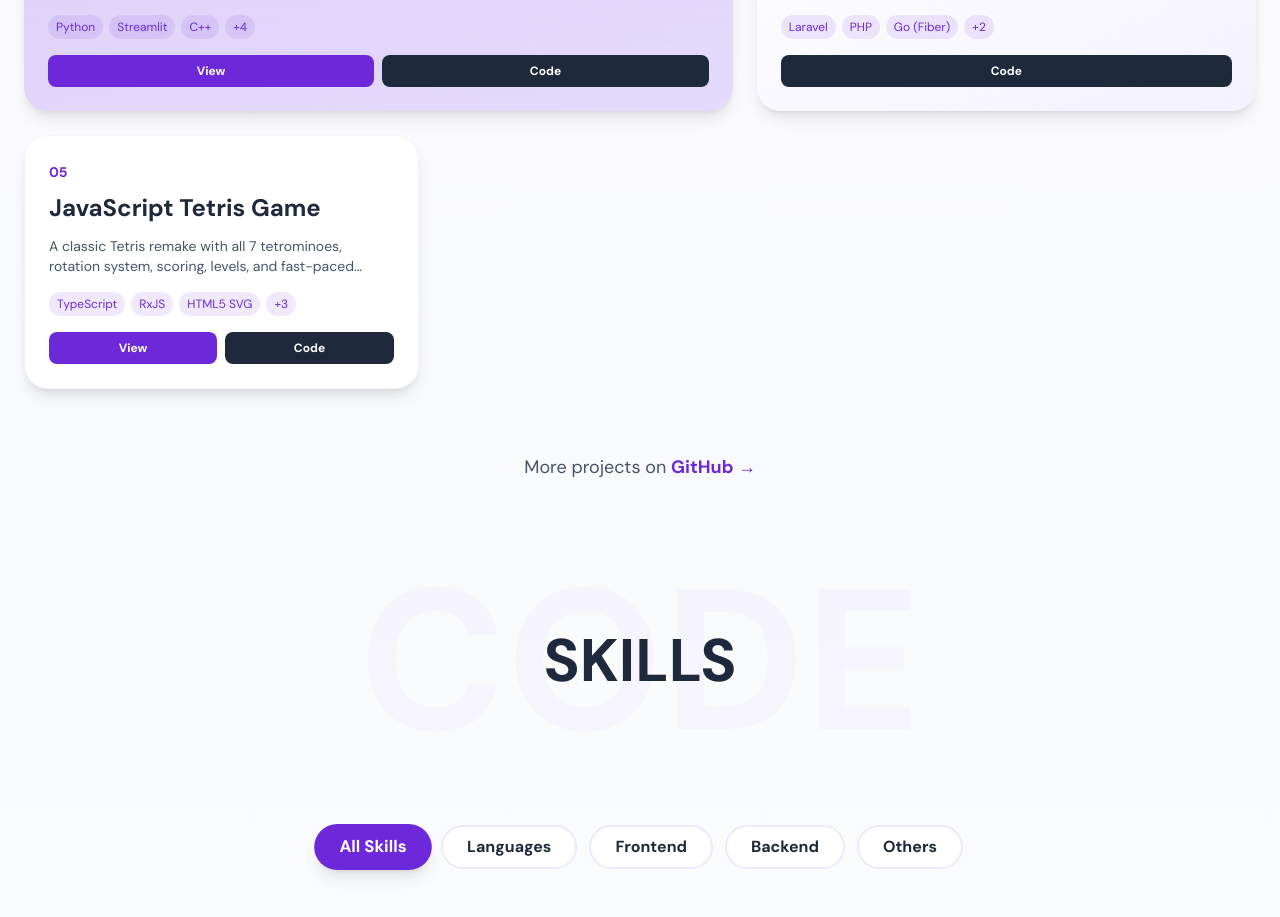
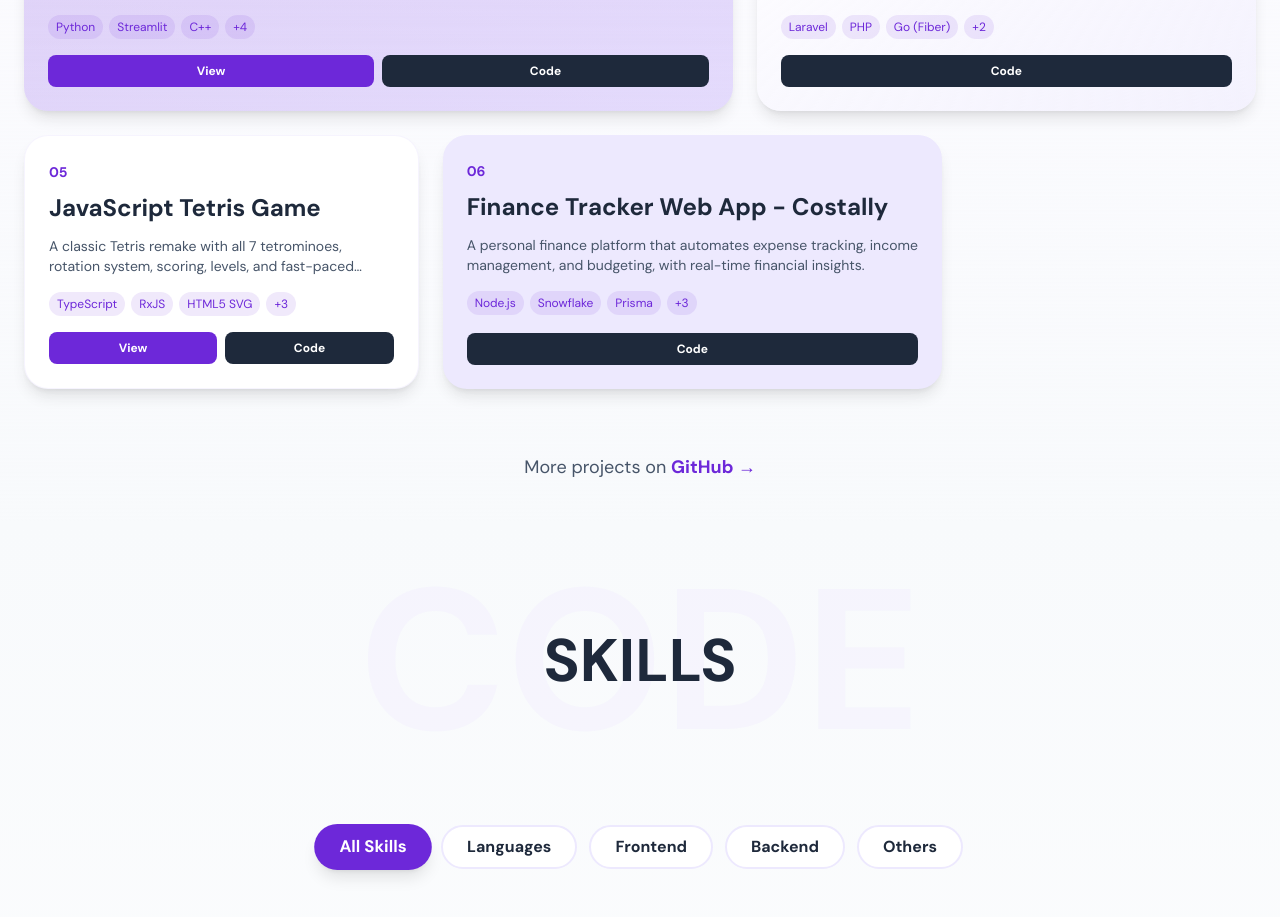
Before and after one commit to DianaWijaya/personal-website, a React (Vite) app: page / in a window 1280 px wide. Shown: the part 2900-3817 px from the top of the page. Built offline with nearby package versions, Linux system fonts and the light colour scheme.

Commit message:
Add finance tracker project

```diff
--- a/src/sections/projects/index.tsx
+++ b/src/sections/projects/index.tsx
@@ -101,15 +101,24 @@ const Projects = ({ setSelectedPage }: Props) => {
       liveUrl: "https://diana-tetris-game.vercel.app",
       githubUrl: "https://github.com/DianaWijaya/javascript-tetris-game",
     },
-    // {
-    //   id: 6,
-    //   title: "Project Title",
-    //   description: "Description",
-    //   fullDescription: "Long Description",
-    //   technologies: ["React", "Node.js", "MongoDB", "Stripe"],
-    //   liveUrl: "https://example.com",
-    //   githubUrl: "https://github.com/yourusername/project1",
-    // },
+    {
+      id: 6,
+      title: "Finance Tracker Web App - Costally",
+      description:
+        "A personal finance platform that automates expense tracking, income management, and budgeting, with real-time financial insights.",
+      fullDescription:
+        "A personal finance management platform that helps users track expenses, manage income, and apply zero-based budgeting with real-time visibility into spending and net worth. Built with a Node.js and TypeScript backend, Prisma ensures reliable financial transactions, while Snowflake supports long-term trend analysis. The application emphasizes security, performance, and a clean, responsive user interface.",
+      technologies: [
+        "Node.js",
+        "Snowflake",
+        "Prisma",
+        "TypeScript",
+        "Auth (bcrypt)",
+        "Tailwind CSS"
+      ],
+      liveUrl: "",
+      githubUrl: "https://github.com/DianaWijaya/costally-finance-tracker"
+    },
     // {
     //   id: 7,
     //   title: "Project Title",
@@ -259,14 +268,14 @@ const Projects = ({ setSelectedPage }: Props) => {
           />
 
           {/* Project 6 */}
-          {/* <ProjectCard
+          <ProjectCard
             project={projects[5]}
             index={5}
             colSpan="md:col-span-5"
             onSelect={() => setSelectedProject(projects[5])}
             onHoverStart={() => setHoveredId(6)}
             onHoverEnd={() => setHoveredId(null)}
-          /> */}
+          />
 
           {/* Project 7 */}
           {/* <ProjectCard
```
